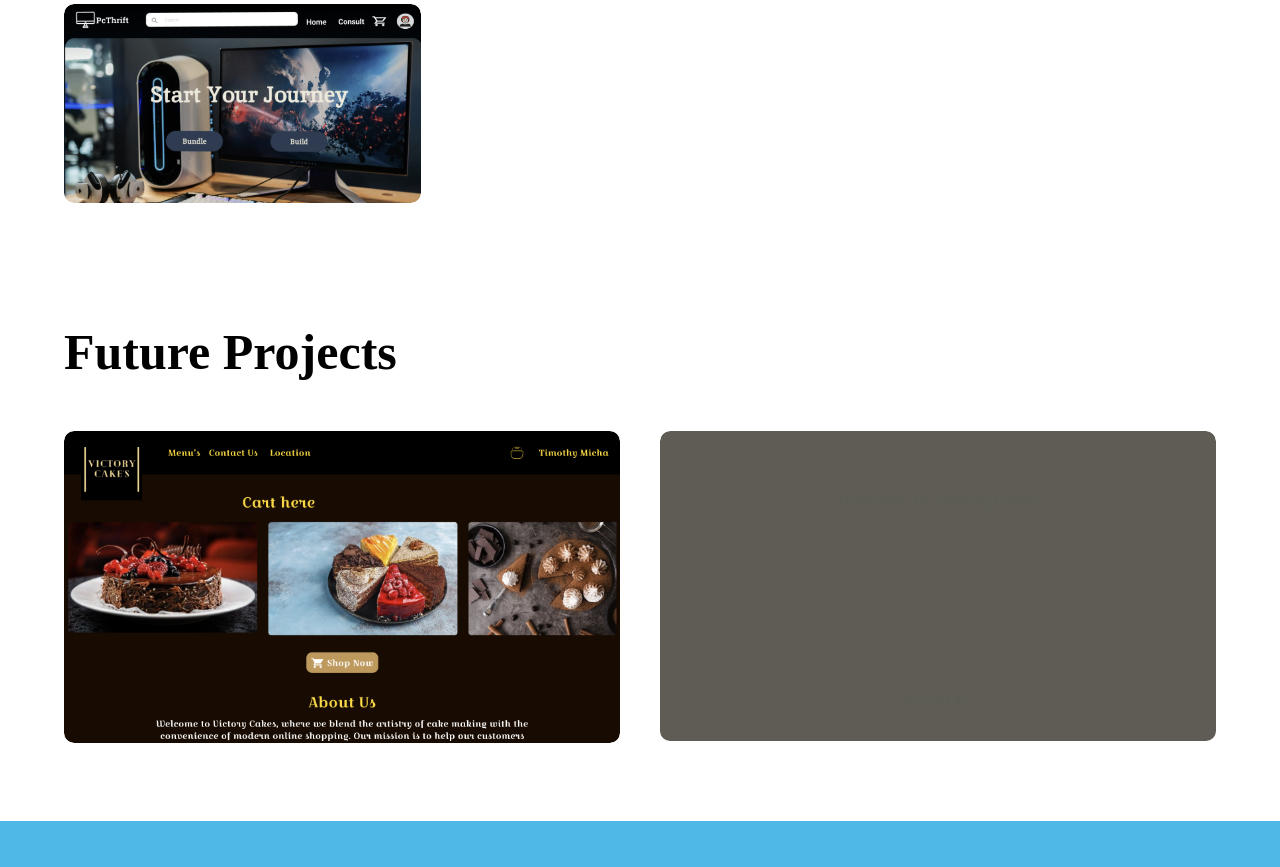
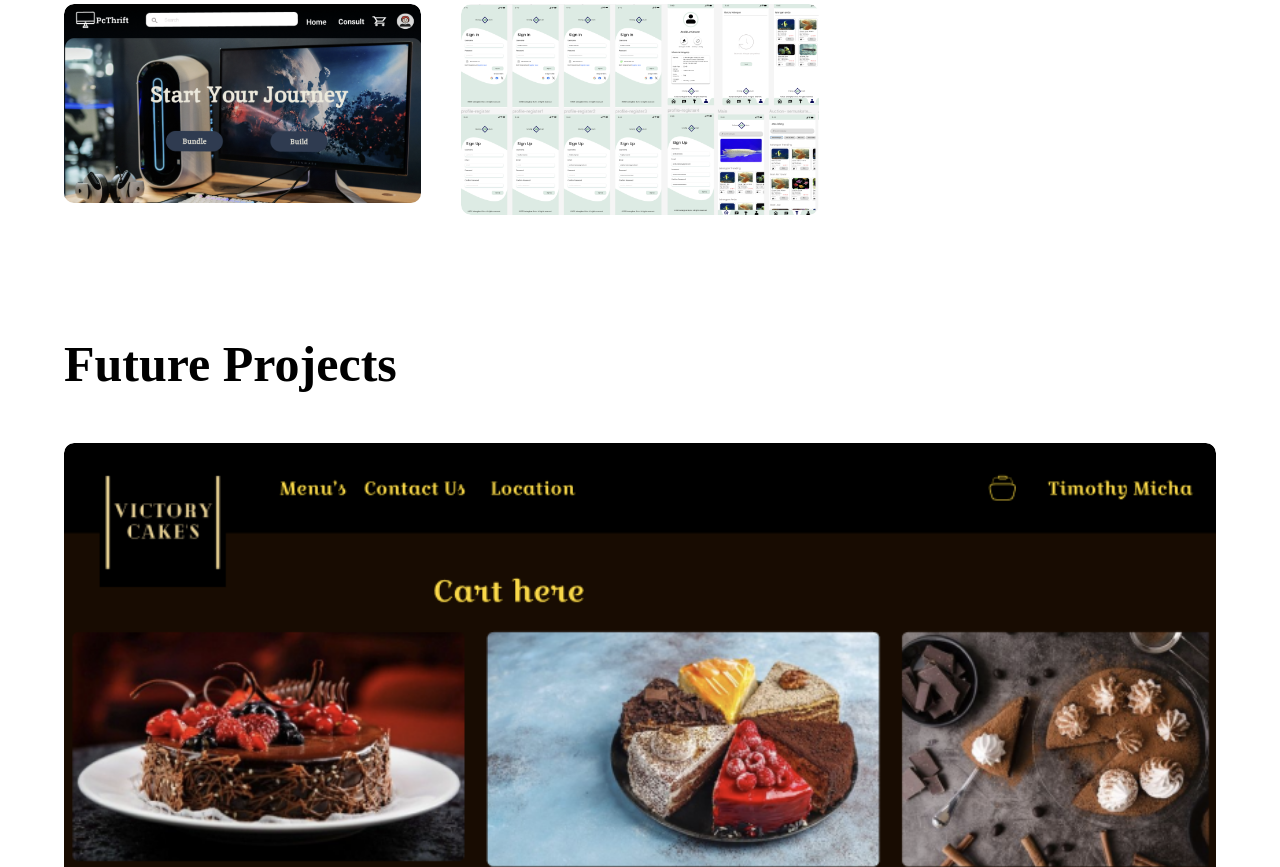
Before and after one commit to Puchachilo/PortoWeb, a plain HTML site: page index.html in a window 1280 px wide. Shown: the part 1575-2442 px from the top of the page. Drawn offline with Linux system fonts and the light colour scheme; a web font is replaced by a local one.

Commit message:
update project & tambah image

```diff
--- a/index.html
+++ b/index.html
@@ -140,7 +140,7 @@
                 <br>
                  Tools : Figma, HTML, CSS
                  <br>
-                Role : UI/Ux Designer & Frontend
+                Role : UI/UX Designer & Frontend
               </p>
               <div class="layer2">
                 <a href="https://www.figma.com/file/thSPewKf8RN9vX6Q7RgKBS/Furnid?type=design&mode=design&t=vlMp36cxpIgSF3hJ-1"><i class="fa-brands fa-figma"></i></i></a>
@@ -160,7 +160,7 @@
                 <br>
                  Tools : Figma, HTML, CSS, JS
                  <br>
-                Role : UI/Ux Designer & Frontend
+                Role : UI/UX Designer & Frontend
               </p>
 
               <div class="layer2">
@@ -180,7 +180,7 @@
                 <br>
                  Tools : Figma
                  <br>
-                Role : UI/Ux Designer
+                Role : UI/UX Designer
               </p>
               <div class="layer2">
                 <a href="https://www.figma.com/file/tSzzWAvAjVGJG0M5EJQDXg/BETOUR?type=design&node-id=0%3A1&mode=design&t=vlMp36cxpIgSF3hJ-1"><i class="fa-brands fa-figma"></i></i></a>
@@ -197,7 +197,7 @@
                 <br>
                  Tools : Figma
                  <br>
-                Role : UI/Ux Designer
+                Role : UI/UX Designer
               </p>
               <div class="layer2">
                 <a href="https://www.figma.com/file/xpE8rN9Eiztg7iU4S89igw/LoveyDo?type=design&mode=design&t=vlMp36cxpIgSF3hJ-1"><i class="fa-brands fa-figma"></i></i></a>
@@ -215,7 +215,8 @@
                 <br>
                  Tools : Figma
                  <br>
-                Role : UI/Ux Designer
+                Role : <UI>
+                <UX></UX> Designer
               </p>
               <div class="layer2">
                 <a href="https://www.figma.com/file/W7PbzhwGMWXk2UlyuFKz7h/PetDiary?type=design&mode=design&t=vlMp36cxpIgSF3hJ-1"><i class="fa-brands fa-figma"></i></i></a>
@@ -251,7 +252,8 @@
                  <br>
                  Tools : Figma,Laravel,Sql,Php
                  <br>
-                Role : UI/Ux Designer
+                Role : <UI>
+                <UX></UX> Designer
               </p>
               <div class="layer2">
                 <a href="https://www.figma.com/file/NtEQwUnlFvMYxgnbHnSfYj/PCThrift?type=design&mode=design&t=vlMp36cxpIgSF3hJ-1"><i class="fa-brands fa-figma"></i></i></a>
@@ -259,9 +261,32 @@
               </div>
             </div>
           </div>
+
+          <div class="project">
+            <img src="Images/project8.png" />
+            <div class="layer">
+              <h3>Lelang Ikan</h3>
+              <p>
+                Lelang Ikan  is a platform in which users are allowed to purchase,
+                and auction pet fish. The sellers are able to input listings to auction/sell their fish,
+                while the users are able to see available listings based on categories (e.g. koi, betta, arowana, etc)
+                for ease of searching.
+                <br>
+                 Tools : Figma
+                 <br>
+                Role : UI/UX Designer
+              </p>
+              <div class="layer2">
+                <a href="https://www.figma.com/file/rDpuXgkaiq57Gr5bHZYJaQ/Lelang-Ikan?type=design&node-id=0%3A1&mode=design&t=6dca0CAChwYJICaA-1"><i class="fa-brands fa-figma"></i></i></a>
+              </div>
+            </div>
+          </div>
+
         </div>
       </div>
     </div>
+
+
 
     <!-------------------------------Future Projects--------------------------------->
     <div id="Myfproject">
@@ -278,15 +303,7 @@
             </div>
           </div>
 
-          <div class="fproject">
-            <img src="Images/fproject2.png" />
-            <div class="flayer">
-              <h3>LelangIkan</h3>
-              <p>
-                Comming Soon
-              </p>
-            </div>
-          </div>
+
       </div>
     </div>
   </div>
```
Also changed, not shown: Images/project8.png (added).
